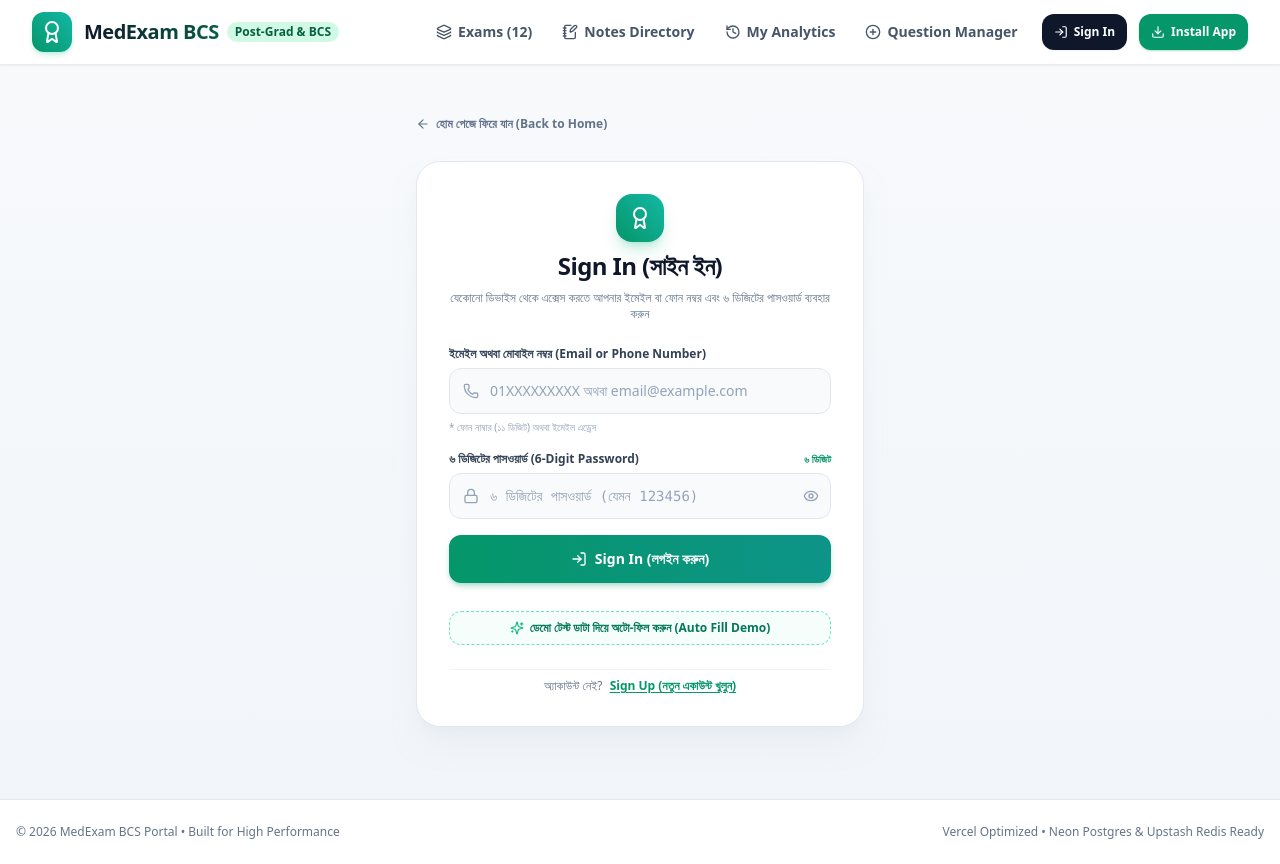
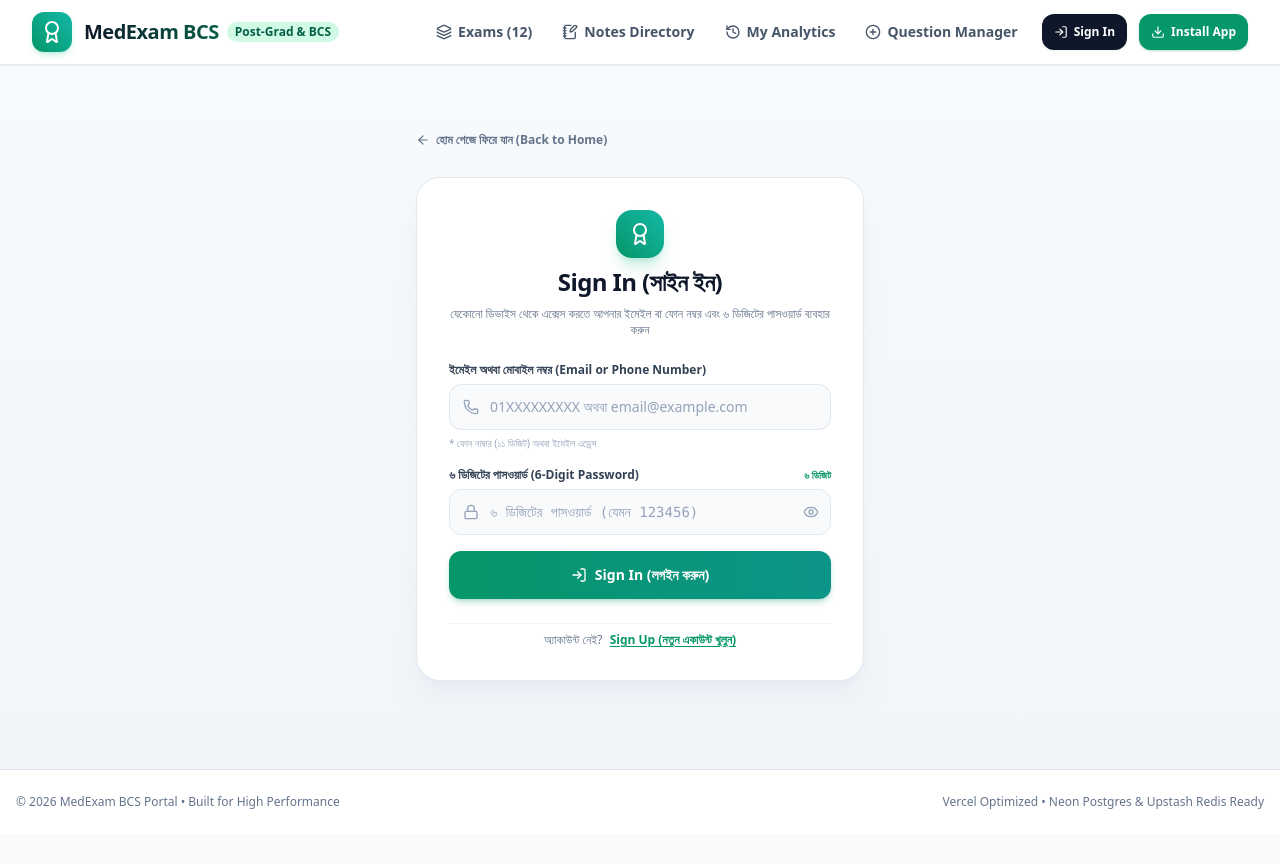
Before and after one commit to Nirjone-Kotha/Exam, a Next.js app: page /auth/signin in a window 1280 px wide. After the commit the page ends 834 px from the top, so only its background shows below. Built offline with nearby package versions, Linux system fonts and the light colour scheme; no server answers.

Commit message:
refactor(auth): remove Auto Fill Demo button from signin page

```diff
--- a/src/app/auth/signin/page.tsx
+++ b/src/app/auth/signin/page.tsx
@@ -14,9 +14,7 @@
   ArrowLeft,
   AlertCircle,
   CheckCircle2,
-  Award,
-  Sparkles,
-  Smartphone
+  Award
 } from "lucide-react";
 
 function SignInContent() {
@@ -71,10 +69,6 @@
     }
   };
 
-  const handleQuickDemoFill = () => {
-    setIdentifier("01700123456");
-    setPassword("123456");
-  };
 
   return (
     <div className="min-h-[85vh] flex items-center justify-center px-4 py-8 sm:py-12">
@@ -199,17 +193,6 @@
             </button>
           </form>
 
-          {/* Quick Demo Fill button */}
-          <div className="pt-1">
-            <button
-              type="button"
-              onClick={handleQuickDemoFill}
-              className="w-full py-2 px-3 rounded-xl border border-dashed border-emerald-300 dark:border-emerald-800/80 bg-emerald-50/50 dark:bg-emerald-950/30 text-emerald-700 dark:text-emerald-300 text-xs font-semibold hover:bg-emerald-100/60 transition-colors flex items-center justify-center gap-1.5"
-            >
-              <Sparkles className="w-3.5 h-3.5 text-emerald-500" />
-              <span>ডেমো টেস্ট ডাটা দিয়ে অটো-ফিল করুন (Auto Fill Demo)</span>
-            </button>
-          </div>
 
           {/* Switch to Sign Up */}
           <div className="text-center pt-2 border-t border-slate-100 dark:border-slate-800 text-xs text-slate-500">
```
